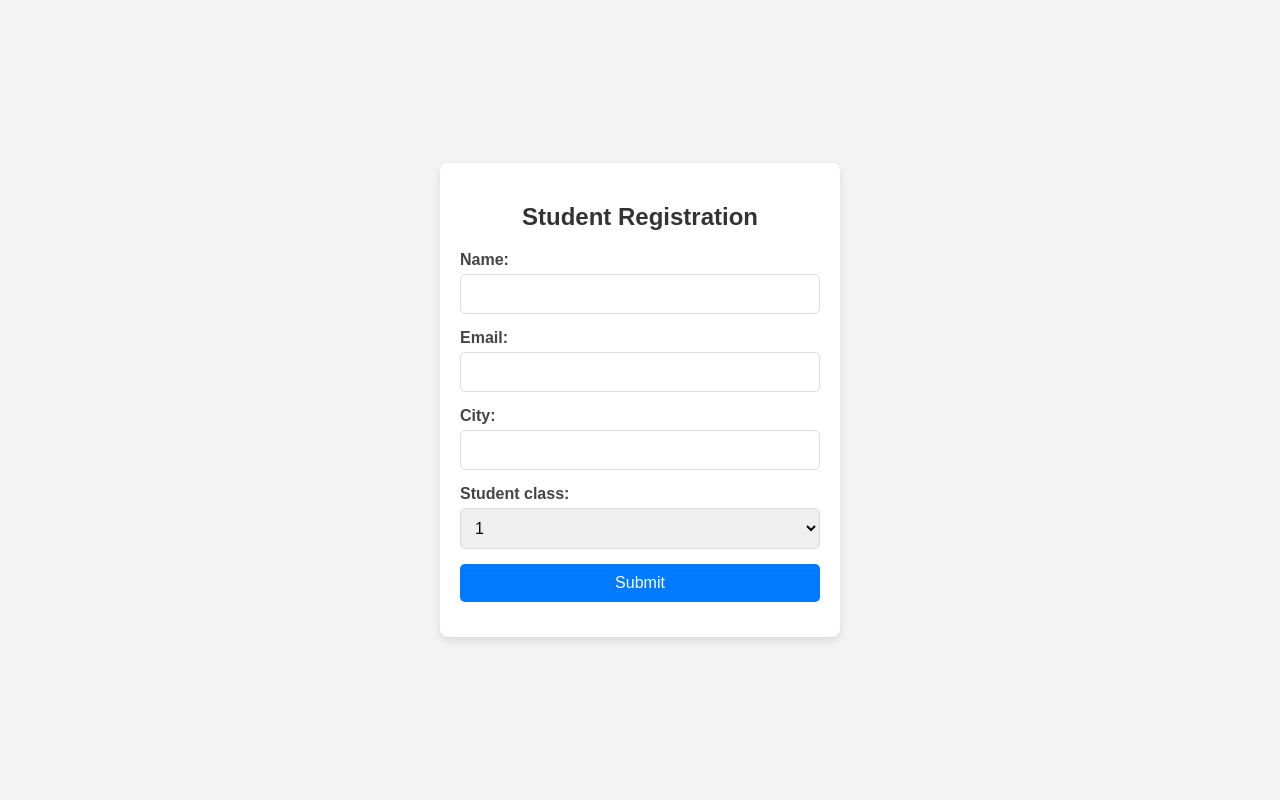
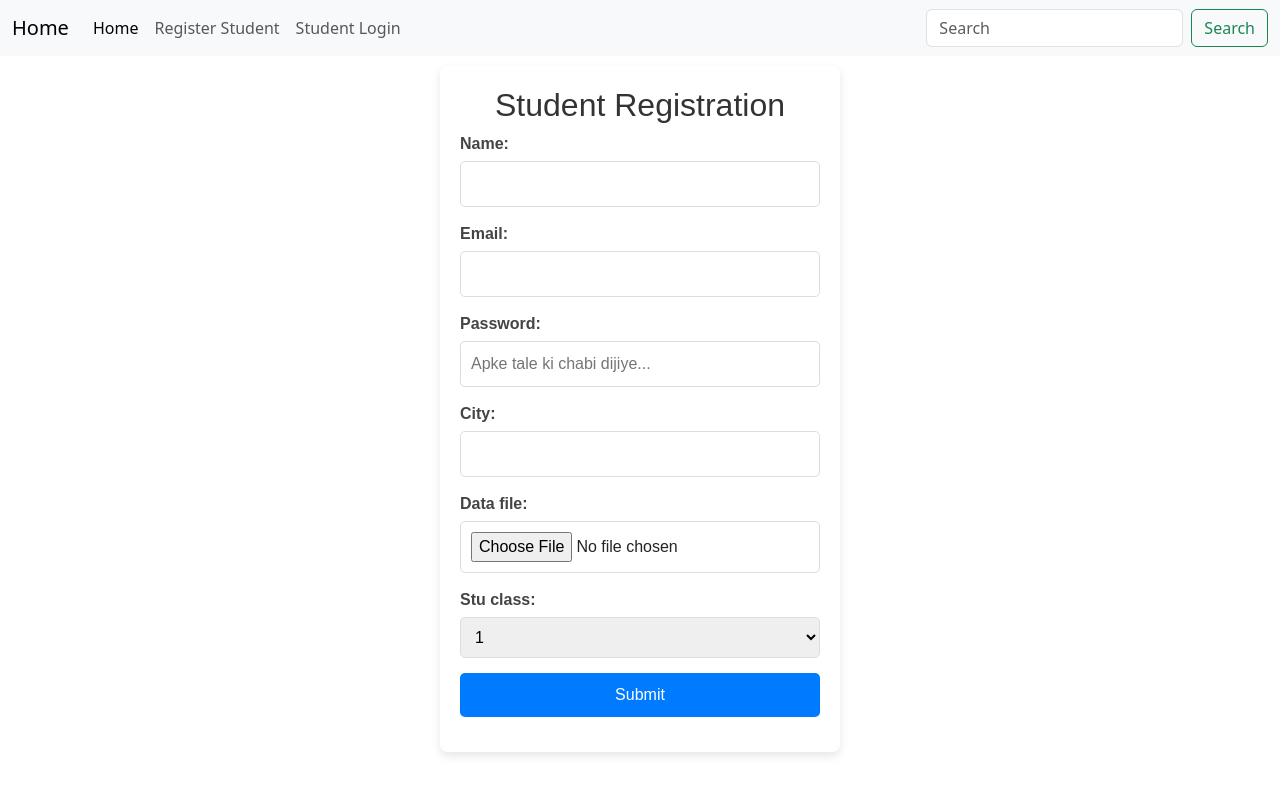
Before and after one commit to Yashu-Simform/Learn_Django, a Django app: page /student/register/ in a window 1280 px wide. Run offline with Django 4.2, Linux system fonts and the light colour scheme; some libraries are stand-ins or nearby versions.

Commit message:
Registration page added

```diff
--- a/Learn_Django/student/models.py
+++ b/Learn_Django/student/models.py
@@ -5,7 +5,8 @@ from django.db import models
 class Profile(models.Model):
     name = models.CharField(max_length=70)
     email = models.EmailField(max_length=255, default='example@gmail.com', unique=True)
-    city = models.CharField(max_length=70, default='Junagadh')
+    password = models.CharField(max_length=50, verbose_name='password', null=False, blank=False, default='iron@man-power+')
+    city = models.CharField(max_length=70, default='junagadh')
     roll_no = models.IntegerField(default = 0, unique=True)
     stu_class = models.IntegerField(default=1, choices=[(1, '1'),(2, '2'),(3, '3'),(4, '4'),(5, '5'),(6, '6'),(7, '7'),(8, '8'),(9, '9'),(10, '10'),(11, '11'),(12, '12')])
 
--- a/Learn_Django/student/static/student/styles/registrationstyle.css
+++ b/Learn_Django/student/static/student/styles/registrationstyle.css
@@ -1,44 +1,41 @@
-/* General body styling */
-*{
-    box-sizing: border-box;
+/* Scoped Custom Form Styles */
+.custom-form * {
+    box-sizing: border-box; /* Scoped box-sizing to custom form elements */
 }
 
-body {
+.custom-form {
     font-family: 'Arial', sans-serif;
-    margin: 0;
-    padding: 0;
-    background-color: #f3f3f3;
-    display: flex;
-    justify-content: center;
-    align-items: center;
-    min-height: 100vh;
+    background-color: #fff;
 }
 
 /* Form container */
-form {
+.custom-form form {
     background: #fff;
     padding: 20px;
     border-radius: 8px;
     box-shadow: 0px 4px 10px rgba(0, 0, 0, 0.1);
-    width: 100%;
+    /* width: 100%; */
     max-width: 400px;
+    margin: 0 auto; /* Center form */
 }
 
 /* Headings */
-h1, h2 {
+.custom-form h1, .custom-form h2 {
     text-align: center;
     color: #333;
 }
 
-/* Labels and inputs styling */
-label {
+/* Labels and input fields styling */
+.custom-form label {
     display: block;
     margin-bottom: 5px;
     font-weight: bold;
     color: #444;
 }
 
-input, select, button {
+.custom-form input,
+.custom-form select,
+.custom-form button {
     width: 100%;
     padding: 10px;
     margin-bottom: 15px;
@@ -47,39 +44,40 @@ input, select, button {
     font-size: 16px;
 }
 
-input:focus, select:focus {
+.custom-form input:focus,
+.custom-form select:focus {
     border-color: #007bff;
     outline: none;
     box-shadow: 0 0 5px rgba(0, 123, 255, 0.5);
 }
 
 /* Submit button styling */
-button, input[type="submit"] {
+.custom-form button, .custom-form input[type="submit"] {
     background-color: #007bff;
     color: #fff;
     border: none;
     cursor: pointer;
 }
 
-button:hover, input[type="submit"]:hover {
+.custom-form button:hover, .custom-form input[type="submit"]:hover {
     background-color: #0056b3;
 }
 
 /* Responsive adjustments */
 @media (max-width: 768px) {
-    body {
+    .custom-form {
         padding: 10px;
     }
 
-    form {
+    .custom-form form {
         padding: 15px;
     }
 
-    h1, h2 {
+    .custom-form h1, .custom-form h2 {
         font-size: 20px;
     }
 
-    input, select, button {
+    .custom-form input, .custom-form select, .custom-form button {
         font-size: 14px;
     }
 }
--- /dev/null
+++ b/Learn_Django/student/templates/student/base.html
@@ -0,0 +1,41 @@
+<!DOCTYPE html>
+<html lang="en">
+<head>
+    <meta charset="UTF-8">
+    <meta name="viewport" content="width=device-width, initial-scale=1.0">
+    <title>{% block title %}{% endblock title %}</title>
+    <link href="https://cdn.jsdelivr.net/npm/bootstrap@5.3.3/dist/css/bootstrap.min.css" rel="stylesheet" integrity="sha384-QWTKZyjpPEjISv5WaRU9OFeRpok6YctnYmDr5pNlyT2bRjXh0JMhjY6hW+ALEwIH" crossorigin="anonymous">
+    {% block addstyle %}{% endblock addstyle %}
+</head>
+<body style="display:block; width:100%">
+    <nav class="navbar navbar-expand-lg bg-body-tertiary">
+        <div class="container-fluid">
+          <a class="navbar-brand" href="{% url 'view_all_students' %}">Home</a>
+          <button class="navbar-toggler" type="button" data-bs-toggle="collapse" data-bs-target="#navbarSupportedContent" aria-controls="navbarSupportedContent" aria-expanded="false" aria-label="Toggle navigation">
+            <span class="navbar-toggler-icon"></span>
+          </button>
+          <div class="collapse navbar-collapse" id="navbarSupportedContent">
+            <ul class="navbar-nav me-auto mb-2 mb-lg-0">
+              <li class="nav-item">
+                <a class="nav-link active" aria-current="page" href="{% url 'view_all_students' %}">Home</a>
+              </li>
+              <li class="nav-item">
+                <a class="nav-link" href="{% url 'student_registration' %}">Register Student</a>
+              </li>
+              <li class="nav-item">
+                <a class="nav-link" href="{% url 'student_login' %}">Student Login</a>
+              </li>
+            </ul>
+            <form class="d-flex" role="search">
+              <input class="form-control me-2" type="search" placeholder="Search" aria-label="Search">
+              <button class="btn btn-outline-success" type="submit">Search</button>
+            </form>
+          </div>
+        </div>
+    </nav>
+    <div class='addon' style="margin-top:10px; background-color: #fff;">
+      {% block addon %}{% endblock addon %}
+    </div>
+    <script src="https://cdn.jsdelivr.net/npm/bootstrap@5.3.3/dist/js/bootstrap.bundle.min.js" integrity="sha384-YvpcrYf0tY3lHB60NNkmXc5s9fDVZLESaAA55NDzOxhy9GkcIdslK1eN7N6jIeHz" crossorigin="anonymous"></script>
+</body>
+</html>
--- /dev/null
+++ b/Learn_Django/student/templates/student/base_student_data.html
@@ -0,0 +1,29 @@
+{% extends "student/base.html" %}
+{% load static %}
+{% block addstyle %}
+<link rel="stylesheet" href="{% static 'student/styles/registrationstyle.css' %}">
+{% endblock addstyle %}
+{% block title %}{% endblock title %}
+{% block addon %}
+
+<div class="custom-form">
+    <form class="myform" method="post" novalidate>
+        {% csrf_token %}
+        <h2>{% block heading %}{% endblock heading %}</h2>
+        {% for field in form_obj %}
+            <div>
+                {% block content %}
+                    {{ field.label_tag }} {{ field }}
+                    {% if field.errors %}
+                        <div style="color: red;">
+                            {{ field.errors }}
+                        </div>
+                    {% endif %}
+                {% endblock content %}
+            </div>
+        {% endfor %}
+
+        <input type="submit" value="{% block submitBtn %}Submit{% endblock submitBtn %}">
+    </form>
+</div>
+{% endblock addon %}
--- a/Learn_Django/student/templates/student/registration.html
+++ b/Learn_Django/student/templates/student/registration.html
@@ -1,18 +1,4 @@
-{% load static %}
-<!DOCTYPE html>
-<html>
-<head>
-    <meta charset="UTF-8">
-    <meta name="viewport" content="width=device-width, initial-scale=1.0">
-    <title>Student Registration</title>
-    <link rel="stylesheet" href="{% static 'student/styles/registrationstyle.css' %}">
-</head>
-<body>
-    <form method="post" >
-        {% csrf_token %}
-        <h2>Student Registration</h2>
-        {{form_obj}}
-        <input type="submit" value="Submit">
-    </form>
-</body>
-</html>
+{% extends "student/base_student_data.html" %}
+{% block title %}Student Registration{% endblock title %}
+{% block heading %}Student Registration{% endblock heading %}
+{% block submitBtn %}Submit{% endblock submitBtn %}
--- /dev/null
+++ b/Learn_Django/student/templates/student/update_student.html
@@ -0,0 +1,4 @@
+{% extends "student/base_student_data.html" %}
+{% block title %}Update Student{% endblock title %}
+{% block heading %}Update Student Data{% endblock heading %}
+{% block submitBtn %}Update{% endblock submitBtn %}
--- a/Learn_Django/student/urls.py
+++ b/Learn_Django/student/urls.py
@@ -1,9 +1,13 @@
 from django.urls import path
-from student.views import student_data, student_registration, student_login, student_registration_success
+from student.views import student_data, student_registration, student_login, student_registration_success, delete_student, view_all_students, update_student
 
 urlpatterns = [
+    path('', view_all_students, name='student_home'),
     path('data/', student_data, name='student_data'),
     path('register/', student_registration, name='student_registration'),
     path('register/success/', student_registration_success, name='student_registration_success'),
     path('login/', student_login, name='student_login'),
+    path('all/', view_all_students, name='view_all_students'),
+    path('delete/<int:stu_id>', delete_student, name='delete_student'),
+    path('update/<int:stu_id>', update_student, name='update_student'),
 ]
--- a/Learn_Django/student/views.py
+++ b/Learn_Django/student/views.py
@@ -1,6 +1,7 @@
-from django.shortcuts import render, HttpResponseRedirect
+from django.shortcuts import render, HttpResponseRedirect, HttpResponse
 from student.models import Profile
 from student.myforms import Registration, LogIn
+import copy
 
 # Create your views here.
 def student_data(request):
@@ -12,7 +13,16 @@ def student_registration(request):
     if request.method == 'POST':
         data = Registration(request.POST)
         if data.is_valid():
-            print(data.cleaned_data)
+            last_record = Profile.objects.all().order_by('roll_no').last()
+            last_roll_no = 0
+            if (last_record != None) and (last_record != 0):
+                last_roll_no = last_record.roll_no
+            print(last_roll_no)
+            my_cleaned_data = copy.deepcopy(data.cleaned_data)
+            my_cleaned_data.update({'roll_no': (last_roll_no + 1)})
+            print(my_cleaned_data)
+            stu = Profile(**my_cleaned_data)
+            stu.save()
             return HttpResponseRedirect('/student/register/success')
         else:
             print('Invalid data!')
@@ -27,5 +37,56 @@ def student_registration_success(req):
 
 # Student Login
 def student_login(req):
-    obj = LogIn(auto_id='iska_id_%s')
+
+    if req.method == 'POST':
+        obj = LogIn(req.POST)
+        if obj.is_valid():
+            print(obj.cleaned_data)
+            return HttpResponseRedirect('')
+        else:
+            print('Invalid data!')
+
+    else:
+        obj = LogIn(auto_id='iska_id_%s')
     return render(req, 'student/login.html', {'form_obj': obj})
+
+def view_all_students(req):
+    all_students = Profile.objects.all()
+    context = {
+        'profiles': all_students
+    }
+    return render(req, 'student/all_students.html', context)
+
+def update_student(req, stu_id):
+    if req.method == 'GET':
+        print('Its GET method')
+        stu = Profile.objects.get(id=stu_id)
+        existing_data = {
+            'name': stu.name,
+            'email': stu.email,
+            'password': stu.password,
+            'city': stu.city,
+            'stu_class': stu.stu_class
+        }
+        existing_stu = Registration(data=existing_data)
+        print(existing_data)
+
+        return render(req, 'student/update_student.html', {'form_obj': existing_stu})
+    elif req.method == 'POST':
+        print('Its POST method')
+        data = Registration(req.POST)
+        if data.is_valid():
+            print(data.cleaned_data)
+            updated_stu = Profile(id=stu_id ,**data.cleaned_data)
+            updated_stu.save()
+            return HttpResponseRedirect('/student/all')
+        else:
+            print('Invalid data!')
+
+    return HttpResponse('Updated')
+
+def delete_student(req, stu_id):
+    stu = Profile(id=stu_id)
+    deleted_data = stu.delete()
+    print(deleted_data)
+    return HttpResponseRedirect('/student/all')
```
Also changed, not shown: Learn_Django/student/myforms.py (+90 -11 lines), Learn_Django/student/static/student/styles/all_students.css (added, +51 -0 lines), Learn_Django/student/static/student/styles/loginstyle.css (+23 -23 lines), Learn_Django/student/templates/student/all_students.html (added, +40 -0 lines), Learn_Django/student/templates/student/login.html (+11 -12 lines), Learn_Django/db.sqlite3, Learn_Django/student/migrations/0004_profile_password_alter_profile_city_and_more.py (added).
